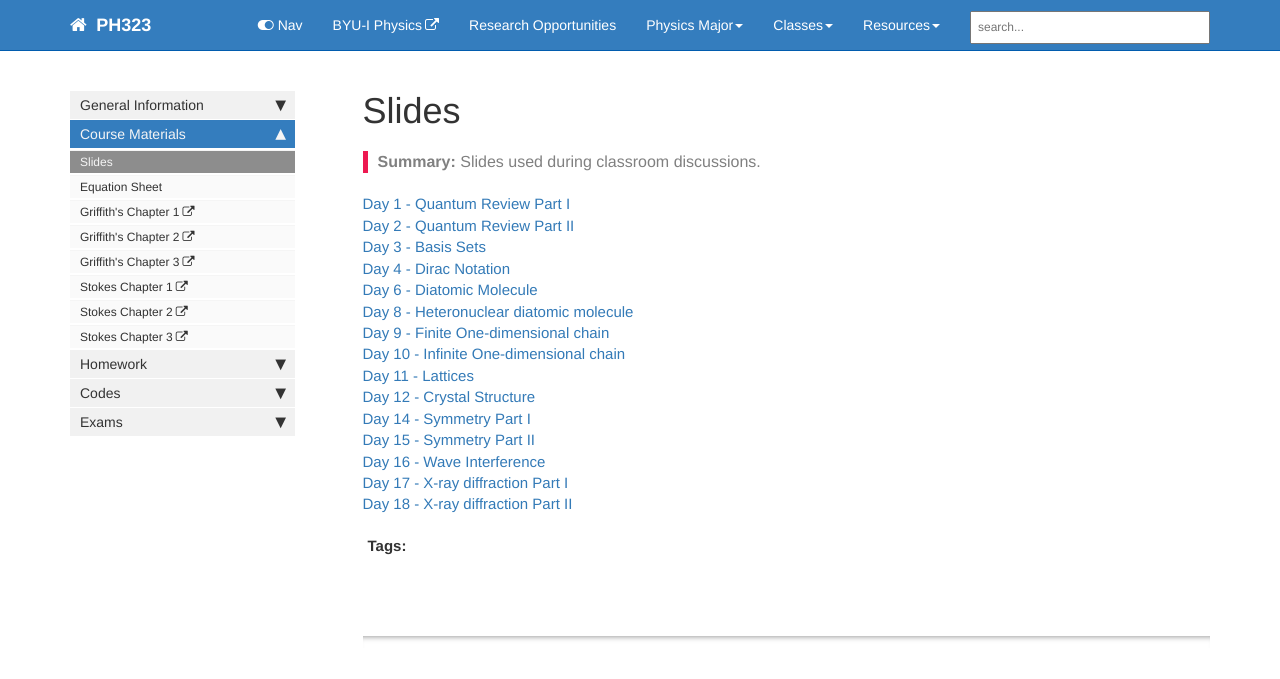
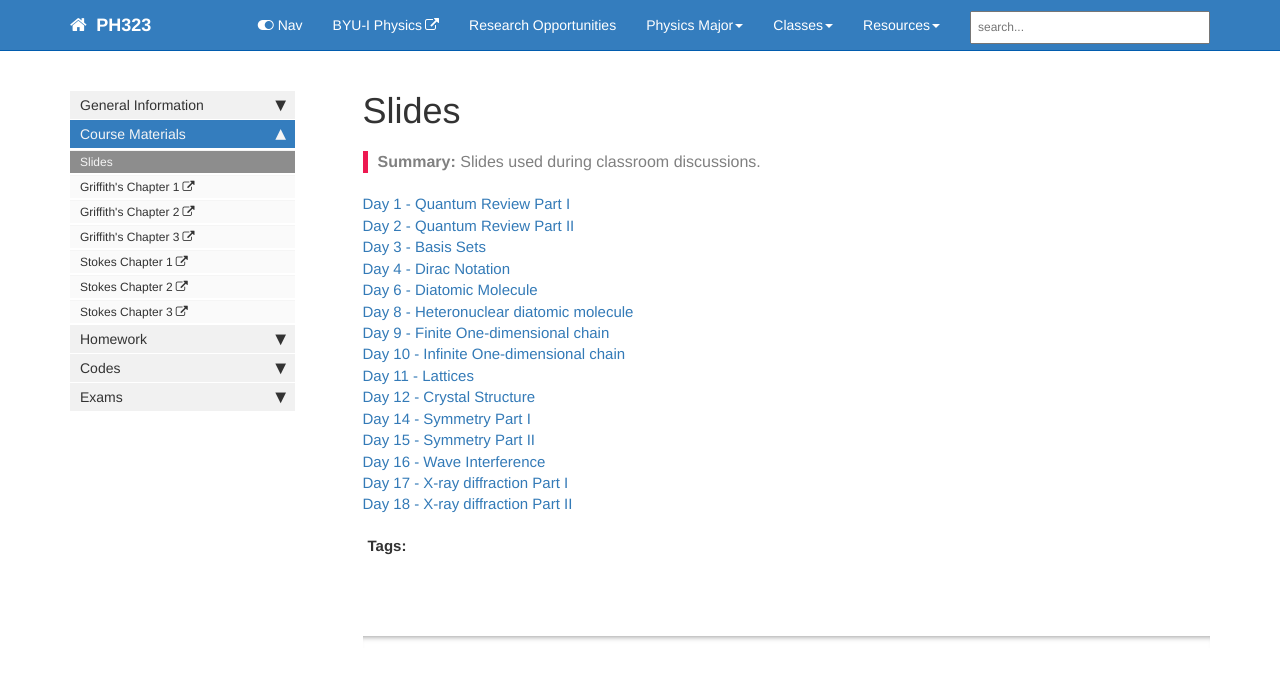
Before and after one commit to lancejnelson/PH323, a Jekyll site: the page built from course_docs/slides.md, in a window 1280 px wide. Shown: the top 679 px of the page. Built offline with Jekyll 4.4.1, drawn with Linux system fonts in a browser that asks for light colours; comment, search, counter and statistics services are not loaded.

Commit message:
Why won't the page update

```diff
--- a/_data/sidebars/mydoc_sidebar.yml
+++ b/_data/sidebars/mydoc_sidebar.yml
@@ -48,9 +48,6 @@ entries:
       url: /slides.html
       output: web, pdf
 
-    - title: Equation Sheet
-      url: /files\/equation_sheet.pdf
-      output: web, pdf
     - title: Griffith's Chapter 1
       external_url: https://content.byui.edu/file/51c6f2c7-d1f2-4716-9674-c3bc2de5a273/1/Intro%20to%20Quantum%20Mechanics%20Chapter%201.pdf
       output: web, pdf
```
